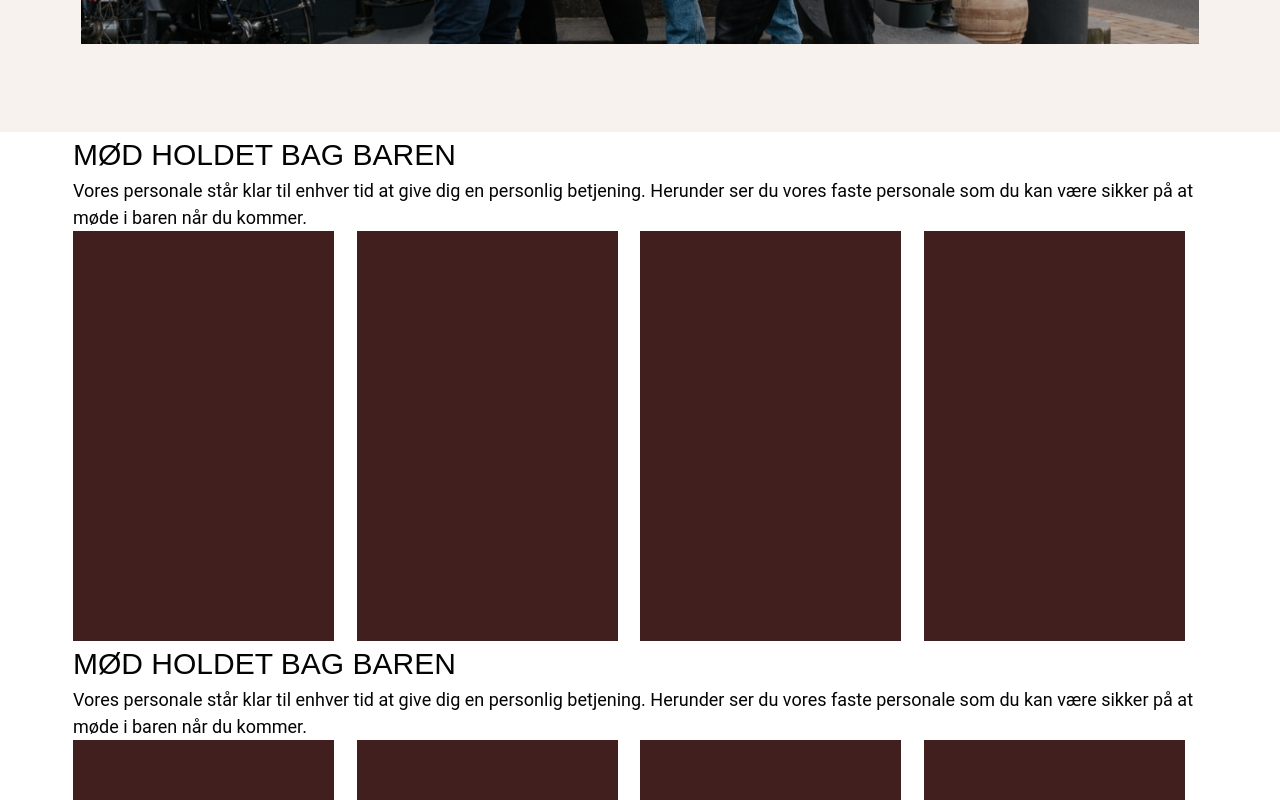
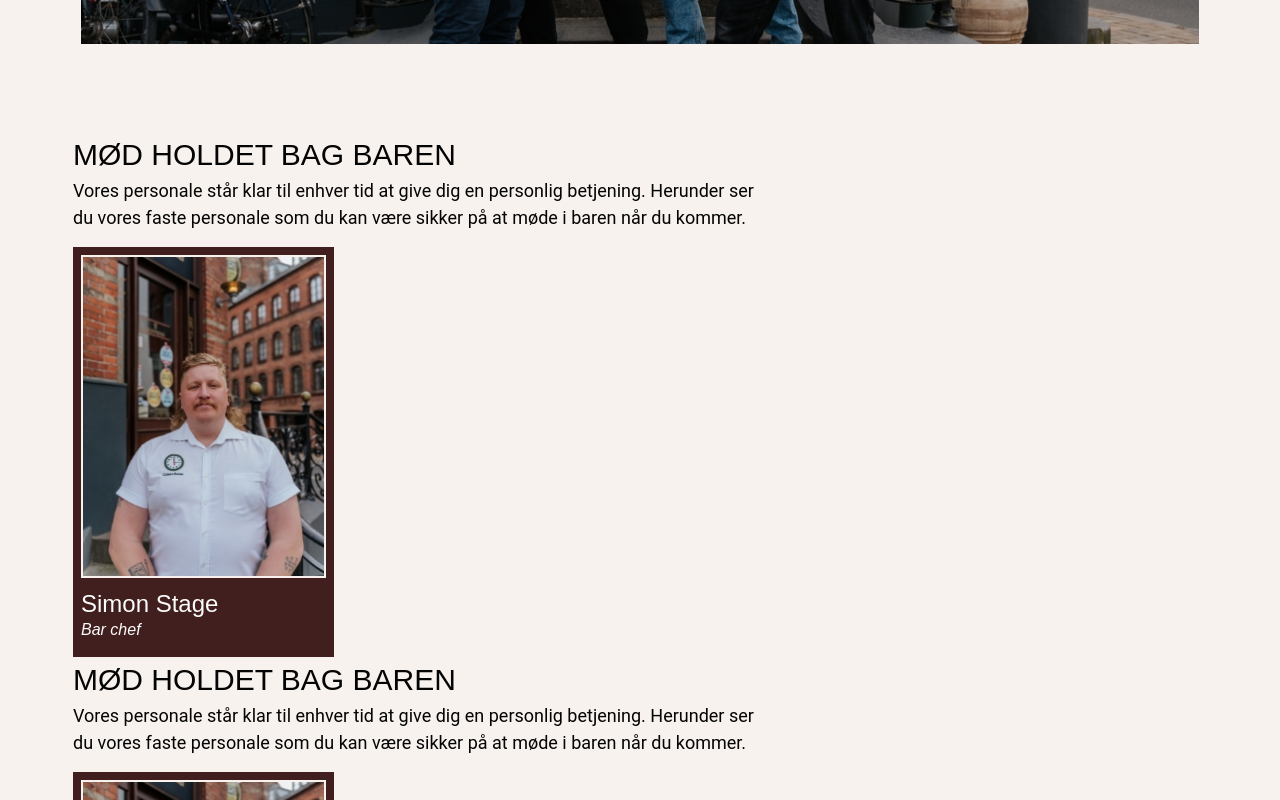
Before and after one commit to emil584c/projekt-6, a Vue app: page /about in a window 1280 px wide. Shown: the part 560-1360 px from the top of the page. Built offline with nearby package versions, Linux system fonts and the light colour scheme; a web font is replaced by a local one.

Commit message:
team section setup

```diff
--- a/src/assets/main.css
+++ b/src/assets/main.css
@@ -45,6 +45,17 @@ li{
     font-family: 'Rubik', sans-serif;
 }
 
+.team-name{
+    font-family: 'Rubik', sans-serif;
+    font-size: 1.5rem;
+}
+
+.team-nickname{
+    font-family: 'Rubik', sans-serif;
+    font-style: italic;
+    font-size: 1rem;
+}
+
 
 @media screen and (min-width: 900px){
 
@@ -54,7 +65,7 @@ li{
 
     h2{
         font-size: 1.875rem;
-        max-width: 500px;
+        max-width: 540px;
     }
 
     h4{
--- a/src/components/TeamSection.vue
+++ b/src/components/TeamSection.vue
@@ -5,17 +5,20 @@
 </script>
 
 <template>
-    <section>
+    <section class="bg-cream-primary">
         <div class="max-w-sm px-4 md:max-w-content-width mx-auto">
             <h2>MØD HOLDET BAG BAREN</h2>
-            <p class=" text-black-primary">Vores personale står klar til enhver tid at give dig en personlig betjening. Herunder ser du vores faste personale som du kan være sikker på at møde i baren når du kommer.</p>
+            <p class=" text-black-primary max-w-[685px] mb-4">Vores personale står klar til enhver tid at give dig en personlig betjening. Herunder ser du vores faste personale som du kan være sikker på at møde i baren når du kommer.</p>
 
 
-            <div class=" w-full grid grid-cols-4">
-                <div class="w-[261px] h-[410px] bg-brown-primary"></div>
-                <div class="w-[261px] h-[410px] bg-brown-primary"></div>
-                <div class="w-[261px] h-[410px] bg-brown-primary"></div>
-                <div class="w-[261px] h-[410px] bg-brown-primary"></div>
+            <div class=" flex flex-wrap w-full justify-center md:grid md:grid-cols-4">
+                <div class="w-[261px] h-[410px] bg-brown-primary p-2">
+                    <img class="border-solid border-[2px] border-border-white mb-2" src="../assets/images/placeholders/simonstagefoto.jpg" alt="picture of simon stage">
+                    <div class="w-full">
+                        <p class="team-name mb-[-4px]">Simon Stage</p>
+                        <p class="team-nickname">Bar chef</p>
+                    </div>
+                </div>
             </div>
         </div>
     </section>
```
Also changed, not shown: src/assets/images/placeholders/simonstagefoto.jpg (added).
